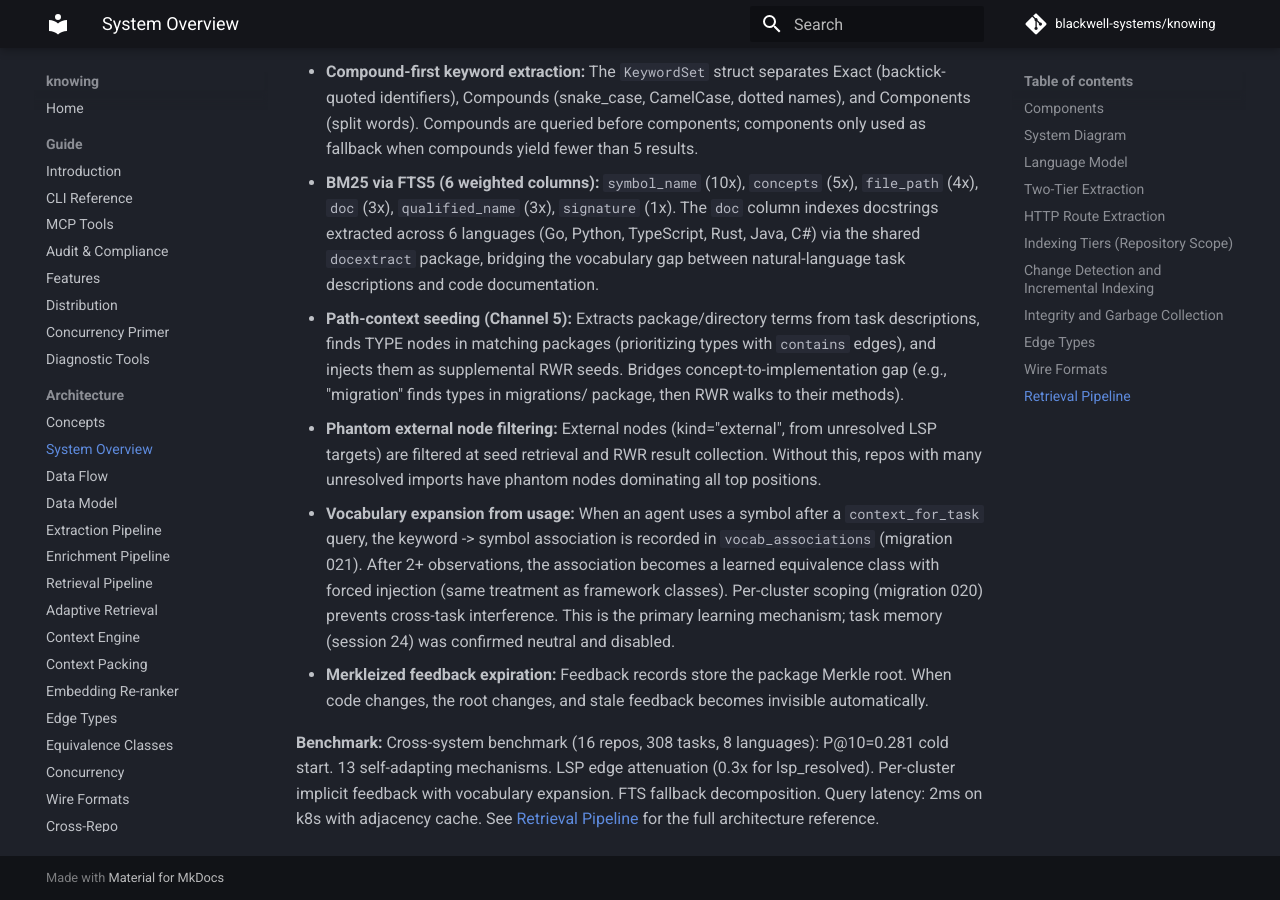
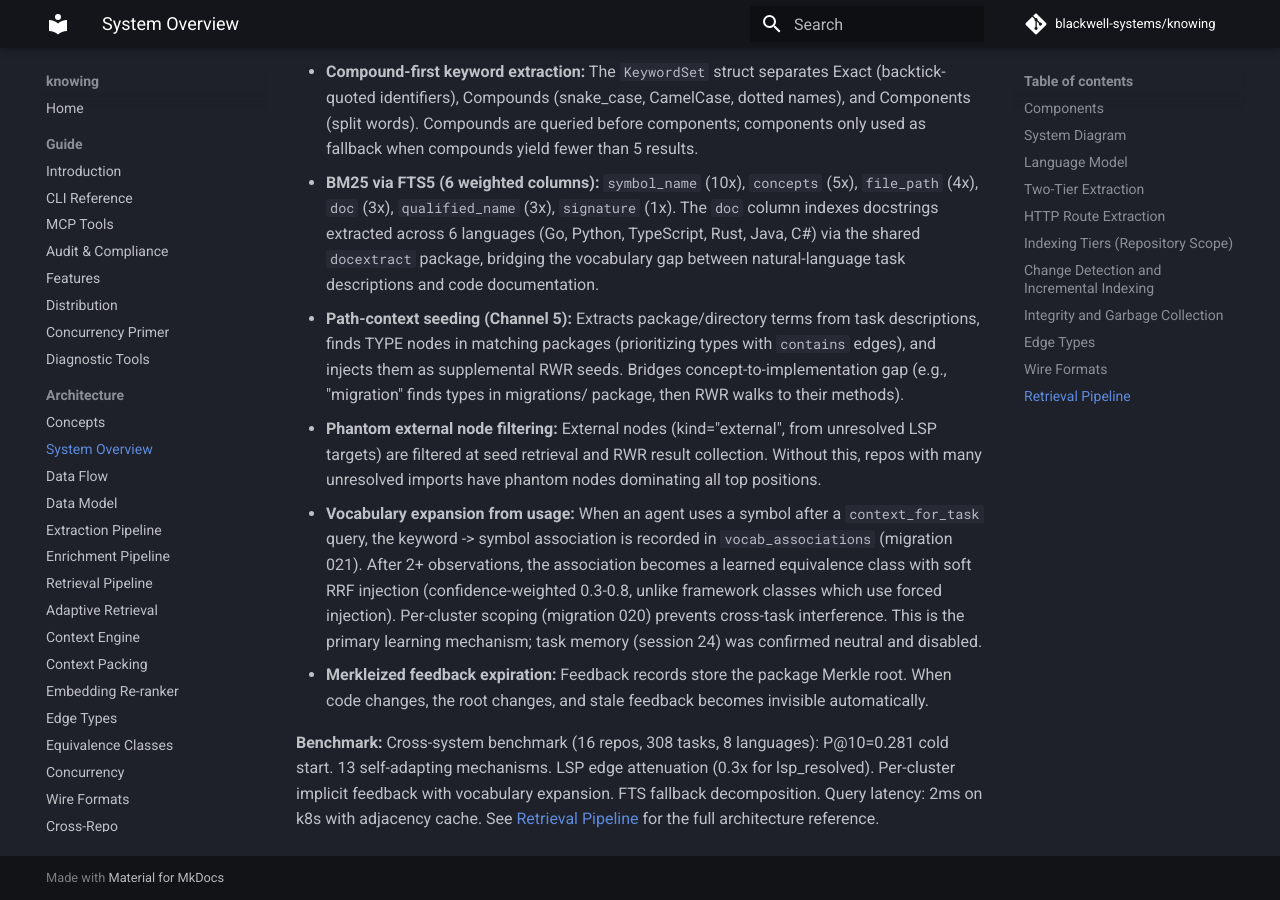
Before and after one commit to blackwell-systems/knowing, an MkDocs documentation site: the page built from docs/architecture/system-overview.md, in a window 1280 px wide and 900 px high, scrolled down 16788 px. Built offline with MkDocs 1.6.1 and Material for MkDocs 9.7.7, drawn with Linux system fonts in a browser that asks for light colours; comment, search, counter and statistics services are not loaded.

Commit message:
docs: fix last 3 'forced injection for learned vocab' references (features, data-model, system-overview)

```diff
--- a/docs/architecture/system-overview.md
+++ b/docs/architecture/system-overview.md
@@ -501,7 +501,7 @@ Task Description
 - **BM25 via FTS5 (6 weighted columns):** `symbol_name` (10x), `concepts` (5x), `file_path` (4x), `doc` (3x), `qualified_name` (3x), `signature` (1x). The `doc` column indexes docstrings extracted across 6 languages (Go, Python, TypeScript, Rust, Java, C#) via the shared `docextract` package, bridging the vocabulary gap between natural-language task descriptions and code documentation.
 - **Path-context seeding (Channel 5):** Extracts package/directory terms from task descriptions, finds TYPE nodes in matching packages (prioritizing types with `contains` edges), and injects them as supplemental RWR seeds. Bridges concept-to-implementation gap (e.g., "migration" finds types in migrations/ package, then RWR walks to their methods).
 - **Phantom external node filtering:** External nodes (kind="external", from unresolved LSP targets) are filtered at seed retrieval and RWR result collection. Without this, repos with many unresolved imports have phantom nodes dominating all top positions.
-- **Vocabulary expansion from usage:** When an agent uses a symbol after a `context_for_task` query, the keyword -> symbol association is recorded in `vocab_associations` (migration 021). After 2+ observations, the association becomes a learned equivalence class with forced injection (same treatment as framework classes). Per-cluster scoping (migration 020) prevents cross-task interference. This is the primary learning mechanism; task memory (session 24) was confirmed neutral and disabled.
+- **Vocabulary expansion from usage:** When an agent uses a symbol after a `context_for_task` query, the keyword -> symbol association is recorded in `vocab_associations` (migration 021). After 2+ observations, the association becomes a learned equivalence class with soft RRF injection (confidence-weighted 0.3-0.8, unlike framework classes which use forced injection). Per-cluster scoping (migration 020) prevents cross-task interference. This is the primary learning mechanism; task memory (session 24) was confirmed neutral and disabled.
 - **Merkleized feedback expiration:** Feedback records store the package Merkle root. When code changes, the root changes, and stale feedback becomes invisible automatically.
 
 **Benchmark:** Cross-system benchmark (16 repos, 308 tasks, 8 languages): P@10=0.281 cold start. 13 self-adapting mechanisms. LSP edge attenuation (0.3x for lsp_resolved). Per-cluster implicit feedback with vocabulary expansion. FTS fallback decomposition. Query latency: 2ms on k8s with adjacency cache. See [Retrieval Pipeline](retrieval-pipeline.md) for the full architecture reference.
```
Also changed, not shown: docs/architecture/data-model.md (+1 -1 lines), docs/guide/features.md (+1 -1 lines).
